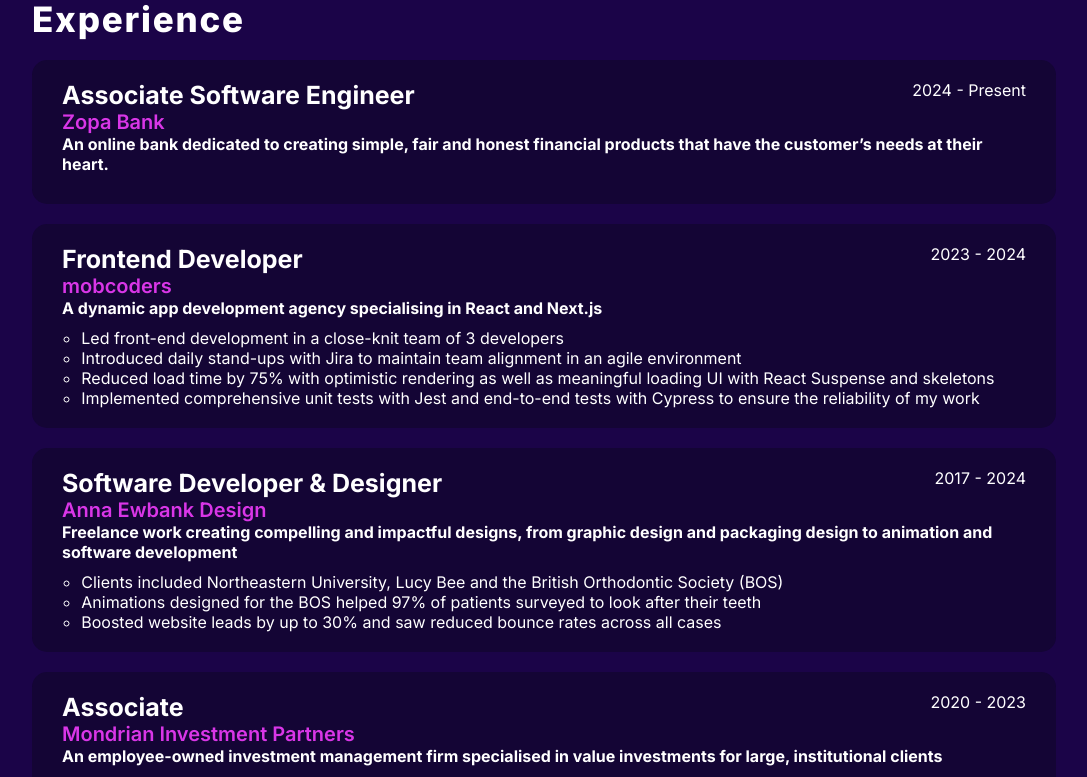
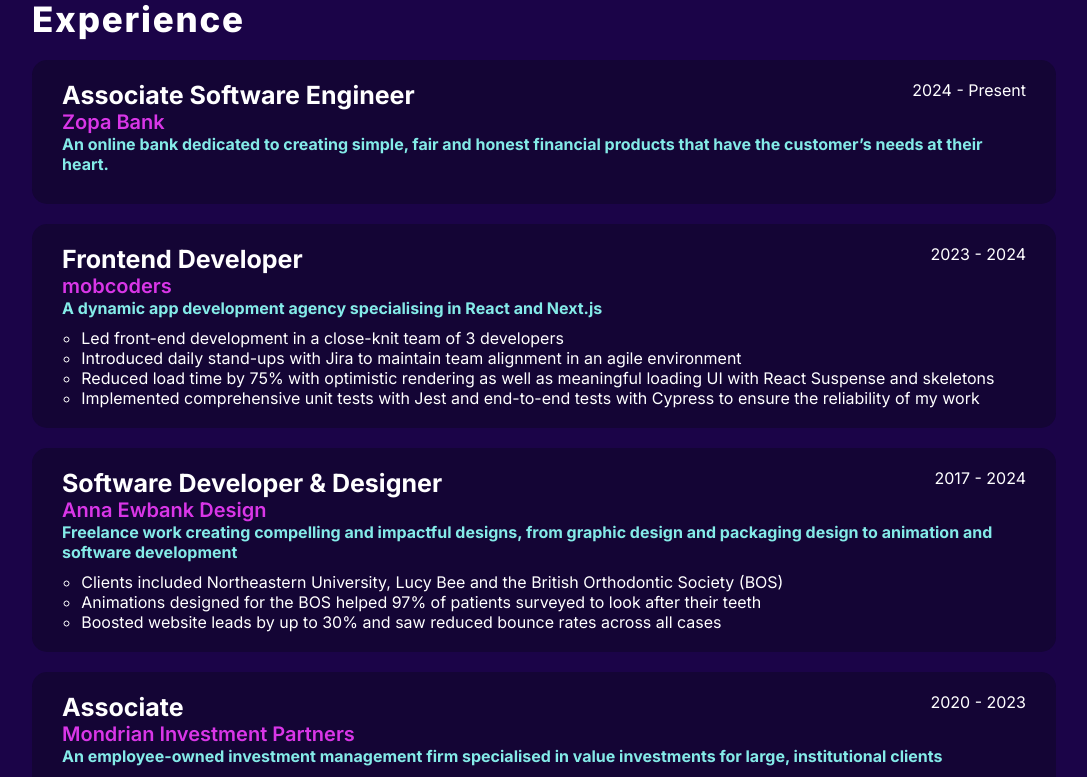
Before and after one commit to annaewbank/Anna-Ewbank-Portfolio, a React (Vite) app: page / in a window 1280 px wide. Shown: the part 2960-3737 px from the top of the page, without its empty margins (96-1183 px from the left). Built offline with nearby package versions, Linux system fonts and the light colour scheme.

Commit message:
style: experience text colour

```diff
--- a/src/components/Experience/Experience.module.css
+++ b/src/components/Experience/Experience.module.css
@@ -38,7 +38,7 @@
 }
 
 .experienceItemCompanyDetails {
-  color: var(--color-text);
+  color: var(--color-secondary);
   font-size: 16px;
   font-weight: bold;
   margin-bottom: 10px;
```
